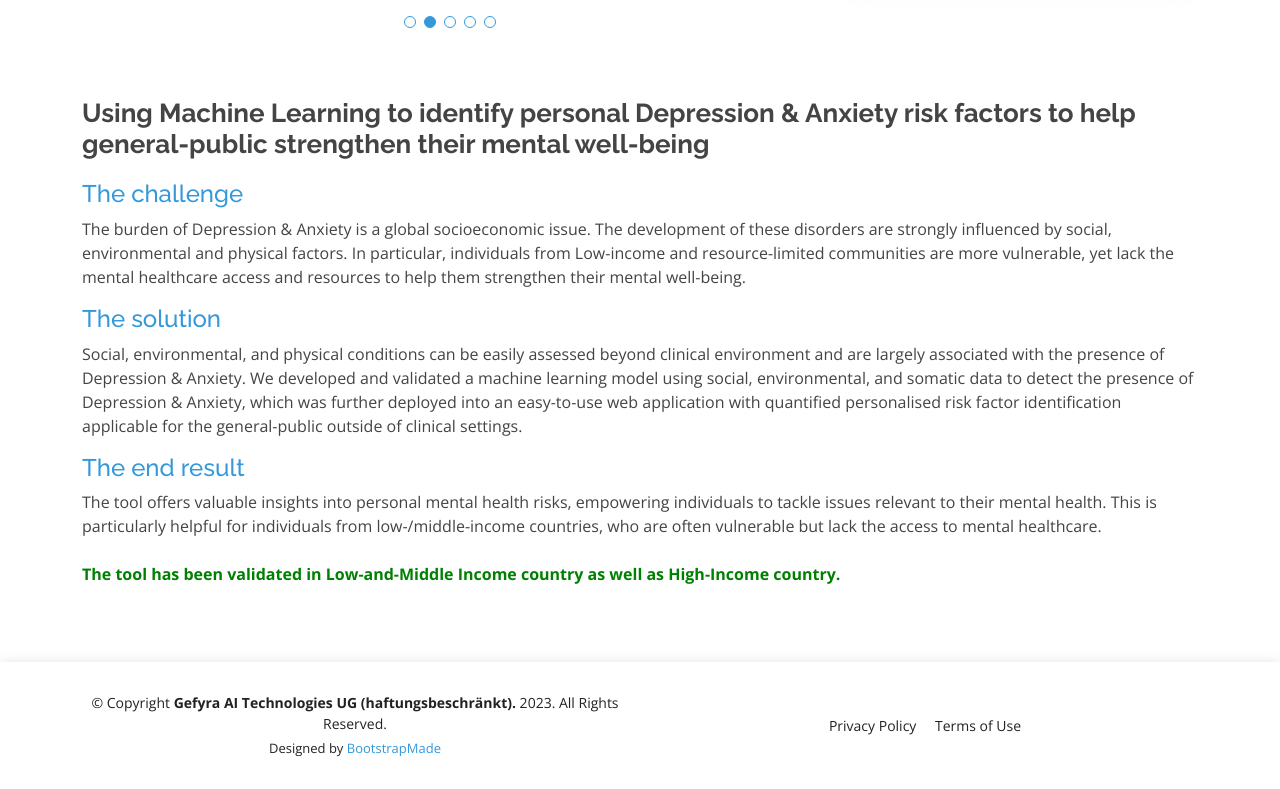
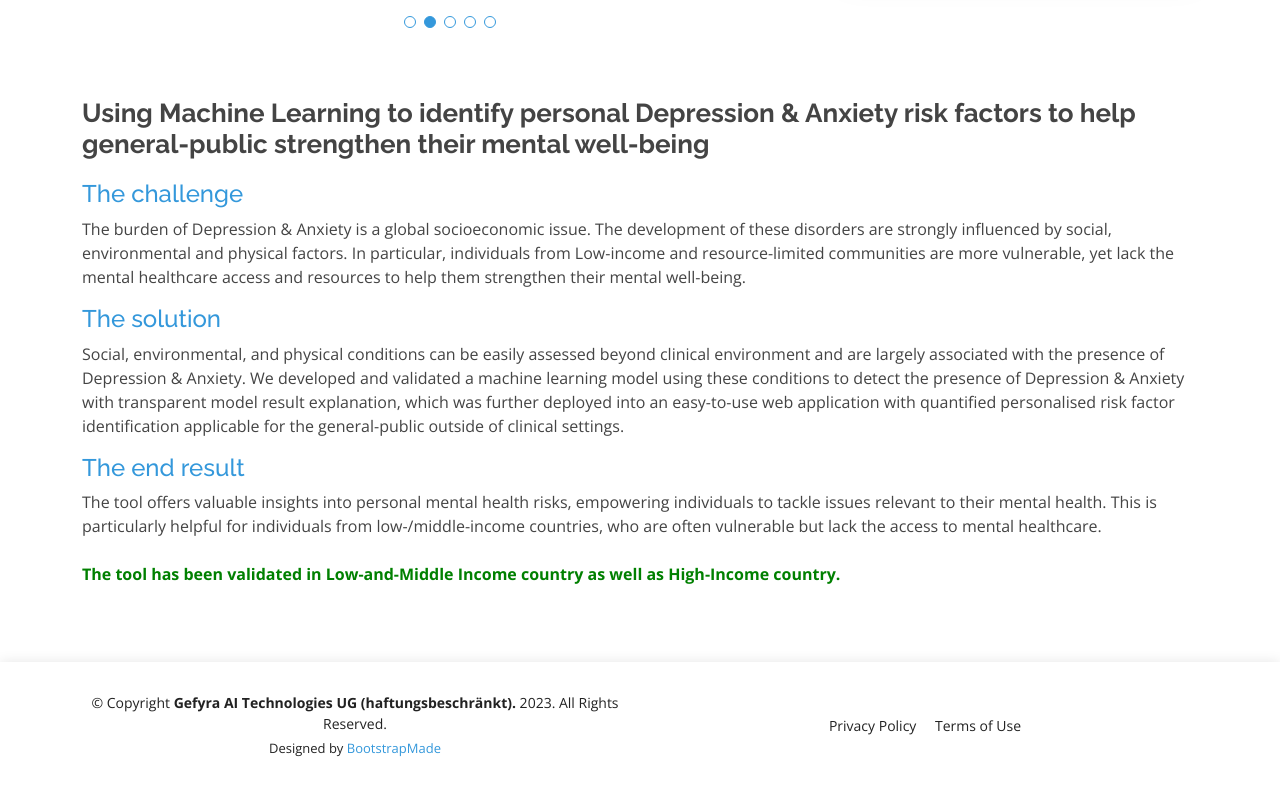
Before and after one commit to GefyraAI/GefyraAI.github.io, a plain HTML site: page ELSA.html in a window 1280 px wide. Shown: the part 742-1531 px from the top of the page. Drawn offline with nearby package versions, Linux system fonts and the light colour scheme.

Commit message:
minor changes

```diff
--- a/ELSA.html
+++ b/ELSA.html
@@ -186,8 +186,8 @@
             <p>
               Social, environmental, and physical conditions can be easily assessed beyond clinical environment
               and are largely associated with the presence of Depression & Anxiety.
-              We developed and validated a machine learning model using social, environmental, and somatic data
-              to detect the presence of Depression & Anxiety,
+              We developed and validated a machine learning model using these conditions to detect the presence of
+              Depression & Anxiety with transparent model result explanation,
               which was further deployed into an easy-to-use web application with quantified personalised risk factor
               identification applicable for the general-public outside of clinical settings.
               </p>
```
Also changed, not shown: NeuroMiner.html (+2 -2 lines), Neurofind.html (+1 -1 lines).
